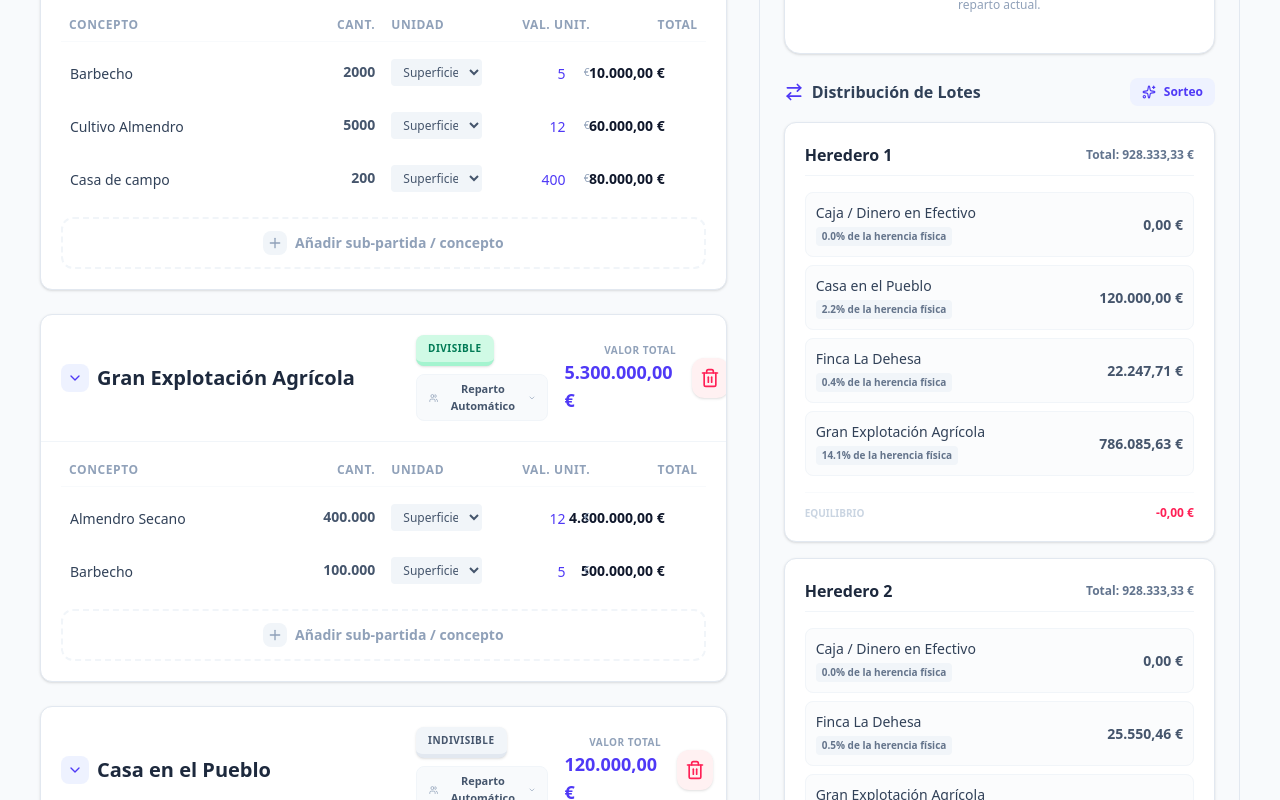
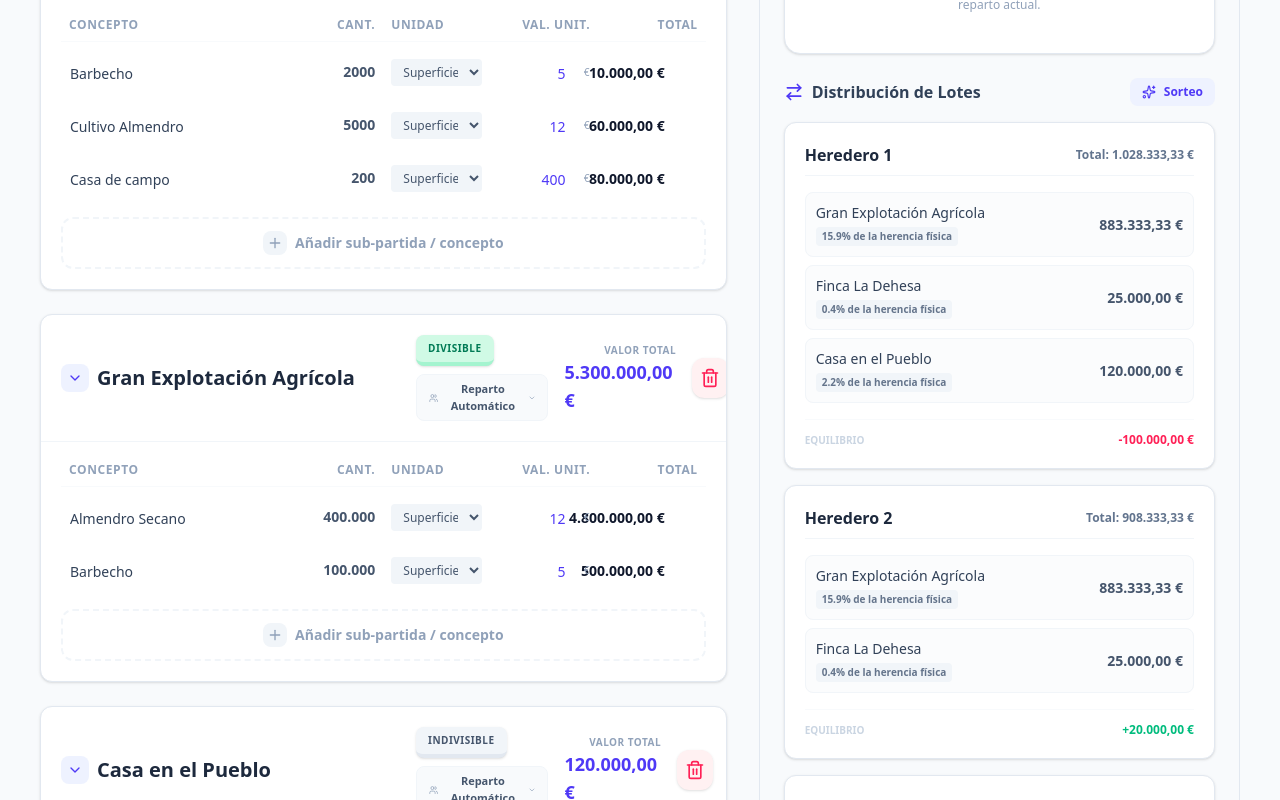
Before and after one commit to arquinsignia-creator/REPARTO-DE-HERENCIA, a Next.js app: page / in a window 1280 px wide. Shown: the part 620-1420 px from the top of the page. Built offline with nearby package versions, Linux system fonts and the light colour scheme.

Commit message:
feat: improve distribution algorithm and UI refinements

```diff
--- a/src/app/page.tsx
+++ b/src/app/page.tsx
@@ -110,7 +110,7 @@ export default function Page() {
       isFixed: true, // Asset cannot be deleted
       asignarA: [] as number[],
       sub_partidas: [
-        { id: 'scash', concepto: "Efectivo y Bancos", cantidad: 0, unidad: "€", valor_unitario: 1 }
+        { id: 'scash', concepto: "Efectivo y Bancos", cantidad: 1, unidad: "€", valor_unitario: 0 }
       ]
     },
     {
@@ -366,64 +366,58 @@ export default function Page() {
     }
 
     // 3. Repartir pendientes (automático)
-
-    // 3a. DINERO / CAJA (Especial): Se reparte a partes iguales entre todos los herederos
-    // a menos que se haya asignado manualmente o marcado como indivisible.
-    const activoCash = totalActivos.find(a => a.id === 'cash');
-    if (activoCash && activoCash.asignarA.length === 0 && activoCash.divisible && !(activoCash as any).yaConsolidado) {
-      const numParticipantes = lotes.length;
-      const factorMasa = (fiscalConfig.gananciales && activoCash.esGanancial !== false) ? 0.5 : 1;
-      const valorPorHeredero = (activoCash.valorTotal * factorMasa) / numParticipantes;
-
-      lotes.forEach(lote => {
-        lote.activos.push({
-          id: `cash_${lote.id}`,
-          nombre: activoCash.nombre,
-          valor: valorPorHeredero,
-          fraccion: (factorMasa / numParticipantes),
-          tipo: 'herencia'
-        });
-        lote.valorBienes += valorPorHeredero;
-      });
-      (activoCash as any).yaConsolidado = true;
-    }
-
-    const pendientes = totalActivos.filter(a =>
+    // EXCLUIMOS "Caja / Dinero en Efectivo" para que actúe como buffer al final
+
+    const pendientesFisicos = totalActivos.filter(a =>
+      a.id !== 'cash' &&
       a.asignarA.length === 0 &&
       !(a as any).yaConsolidado
     ).sort((a, b) => b.valorTotal - a.valorTotal);
 
-    // 3b. Primero indivisibles: Seguir asignando al más pobre para evitar fragmentación
-    pendientes.filter(a => !a.divisible).forEach(activo => {
-      lotes.sort((a, b) => a.valorBienes - b.valorBienes);
-      let valorHeredable = (activo as any).valorHeredableRestante !== undefined ? (activo as any).valorHeredableRestante : (activo.valorTotal * ((fiscalConfig.gananciales && activo.esGanancial !== false) ? 0.5 : 1));
-      lotes[0].activos.push({
+    pendientesFisicos.forEach(activo => {
+      const factorMasa = (fiscalConfig.gananciales && activo.esGanancial !== false) ? 0.5 : 1;
+      let valorHeredable = (activo as any).valorHeredableRestante !== undefined
+        ? (activo as any).valorHeredableRestante
+        : (activo.valorTotal * factorMasa);
+
+      if (valorHeredable <= 0.01) return;
+
+      // Intentar asignar el 100% a alguien que tenga "hueco" en su cuota ideal
+      const candidatosQueCaben = lotes
+        .filter(l => l.valorBienes + valorHeredable <= cuotaIdeal + 0.01)
+        .sort((a, b) => a.valorBienes - b.valorBienes);
+
+      if (candidatosQueCaben.length > 0) {
+        // Cabe entero en al menos un heredero. Se lo damos al que menos tenga.
+        const lote = candidatosQueCaben[0];
+        lote.activos.push({
           id: activo.id,
           nombre: activo.nombre,
           valor: valorHeredable,
           fraccion: valorHeredable / activo.valorTotal,
           tipo: 'herencia'
         });
-      lotes[0].valorBienes += valorHeredable;
-    });
-
-    // 3c. Luego divisibles: REPARTO EQUILIBRADO (Novedad)
-    const divisiblesPendientes = totalActivos.filter(a =>
-      a.divisible &&
-      a.asignarA.length === 0 &&
-      (!(a as any).yaConsolidado || ((a as any).valorHeredableRestante && (a as any).valorHeredableRestante > 0.01))
-    );
-
-    divisiblesPendientes.forEach(activo => {
-      let restante = (activo as any).valorHeredableRestante !== undefined ? (activo as any).valorHeredableRestante : (activo.valorTotal * ((fiscalConfig.gananciales && activo.esGanancial !== false) ? 0.5 : 1));
-
-      // Intentamos repartir para equilibrar el déficit de todos
+        lote.valorBienes += valorHeredable;
+      } else {
+        // No cabe entero en nadie sin superar su cuota ideal.
+        if (!activo.divisible) {
+          // Si es indivisible, se lo damos al que menos tenga aunque se pase.
+          const lote = [...lotes].sort((a, b) => a.valorBienes - b.valorBienes)[0];
+          lote.activos.push({
+            id: activo.id,
+            nombre: activo.nombre,
+            valor: valorHeredable,
+            fraccion: valorHeredable / activo.valorTotal,
+            tipo: 'herencia'
+          });
+          lote.valorBienes += valorHeredable;
+        } else {
+          // Si es divisible, repartimos entre los que tienen déficit para equilibrar.
+          let restante = valorHeredable;
           while (restante > 0.01) {
-        // Encontrar quiénes están por debajo de la cuota ideal
             const conDeficit = lotes.filter(l => l.valorBienes < cuotaIdeal - 0.01);
-
             if (conDeficit.length === 0) {
-          // Si nadie tiene déficit, repartir lo que sobra a partes iguales entre todos
+              // Nadie tiene déficit, repartir el resto a partes iguales
               const aCadaUno = restante / lotes.length;
               lotes.forEach(lote => {
                 lote.activos.push({
@@ -437,13 +431,12 @@ export default function Page() {
               });
               restante = 0;
             } else {
-          // Repartir proporcionalmente al déficit para que todos lleguen a la vez a la cuota
+              // Repartir proporcionalmente al déficit
               const deficitTotal = conDeficit.reduce((acc, l) => acc + (cuotaIdeal - l.valorBienes), 0);
-          const aRepartirAhorra = Math.min(restante, deficitTotal);
-
+              const aRepartirAhora = Math.min(restante, deficitTotal);
               conDeficit.forEach(lote => {
                 const miDeficit = cuotaIdeal - lote.valorBienes;
-            const miParte = (miDeficit / deficitTotal) * aRepartirAhorra;
+                const miParte = (miDeficit / deficitTotal) * aRepartirAhora;
                 if (miParte > 0.01) {
                   lote.activos.push({
                     id: `${activo.id}_bal_${lote.id}`,
@@ -455,12 +448,63 @@ export default function Page() {
                   lote.valorBienes += miParte;
                 }
               });
-          restante -= aRepartirAhorra;
-        }
-      }
-    });
-
-    // 4. UNIFICACIÓN DE ACTIVOS (Evitar filas duplicadas del mismo bien)
+              restante -= aRepartirAhora;
+            }
+          }
+        }
+      }
+    });
+
+    // 4. Reparto de "Caja / Dinero en Efectivo" como buffer de equilibrio
+    const activoCash = totalActivos.find(a => a.id === 'cash');
+    if (activoCash && activoCash.asignarA.length === 0 && !(activoCash as any).yaConsolidado) {
+      const factorMasa = (fiscalConfig.gananciales && activoCash.esGanancial !== false) ? 0.5 : 1;
+      let cashRestante = activoCash.valorTotal * factorMasa;
+
+      // Primero: Intentar llenar los déficits de los herederos
+      const conDeficit = lotes.filter(l => l.valorBienes < cuotaIdeal - 0.01)
+                             .sort((a, b) => b.valorBienes - a.valorBienes); // Empezar por los que casi llegan o proporcional? Mejor proporcional.
+
+      if (conDeficit.length > 0 && cashRestante > 0) {
+        const deficitTotal = conDeficit.reduce((acc, l) => acc + (cuotaIdeal - l.valorBienes), 0);
+        const aRepartir = Math.min(cashRestante, deficitTotal);
+
+        conDeficit.forEach(lote => {
+          const miDeficit = cuotaIdeal - lote.valorBienes;
+          const miParte = (miDeficit / deficitTotal) * aRepartir;
+          if (miParte > 0.01) {
+            lote.activos.push({
+              id: `cash_${lote.id}`,
+              nombre: activoCash.nombre,
+              valor: miParte,
+              fraccion: miParte / activoCash.valorTotal,
+              tipo: 'herencia'
+            });
+            lote.valorBienes += miParte;
+          }
+        });
+        cashRestante -= aRepartir;
+      }
+
+      // Segundo: Si aún sobra cash (raro si hay deudas, pero posible), repartir a partes iguales entre todos
+      if (cashRestante > 0.01) {
+        const aCadaUno = cashRestante / lotes.length;
+        lotes.forEach(lote => {
+          lote.activos.push({
+            id: `cash_extra_${lote.id}`,
+            nombre: activoCash.nombre,
+            valor: aCadaUno,
+            fraccion: aCadaUno / activoCash.valorTotal,
+            tipo: 'herencia'
+          });
+          lote.valorBienes += aCadaUno;
+        });
+      }
+    } else if (activoCash && activoCash.asignarA.length > 0) {
+       // Si fue asignado manualmente, ya se procesó en el paso 2
+    }
+
+    // 5. UNIFICACIÓN DE ACTIVOS (Evitar filas duplicadas del mismo bien)
     lotes.forEach(lote => {
       const unificados: any[] = [];
       lote.activos.forEach(act => {
@@ -476,7 +520,7 @@ export default function Page() {
       lote.activos = unificados;
     });
 
-    // 5. AJUSTE DE COMPENSACIONES FÍSICAS (Especial Gananciales)
+    // 6. AJUSTE DE COMPENSACIONES FÍSICAS (Especial Gananciales)
     // Tras el reparto, si algún heredero tiene exceso y el cónyuge defecto,
     // transferimos valor de sus bienes de herencia al cónyuge.
     if (fiscalConfig.gananciales) {
@@ -496,11 +540,6 @@ export default function Page() {
 
                 // Mermar del heredero
                 act.valor -= aTransferir;
-                const fraccMermada = aTransferir / (act.valor / act.fraccion || 1);
-                // Nota: fraccion es respecto al total original del activo.
-                // fraccion = valor / totalOriginal -> totalOriginal = valor / fraccion.
-                // Pero es más robusto usar el valorTotal calculado antes si lo tuviéramos a mano.
-                // Como no, aproximamos fraccion = act.fraccion - (aTransferir/totalOriginal).
                 const totalOriginal = totalActivos.find(ta => ta.nombre === act.nombre)?.valorTotal || 1;
                 act.fraccion -= aTransferir / totalOriginal;
                 lote.valorBienes -= aTransferir;
@@ -527,7 +566,7 @@ export default function Page() {
       }
     }
 
-    // 6. Calcular compensaciones finales
+    // 7. Calcular compensaciones finales
     const compensaciones = lotes.map(lote => {
       const valorGananciales = lote.activos.filter(a => a.tipo === 'gananciales').reduce((sum, a) => sum + a.valor, 0);
       const totalHerenciaRecibida = lote.valorBienes - valorGananciales;
@@ -623,7 +662,7 @@ export default function Page() {
   };
 
   const actualizarSubpartida = (activoId: string, subId: string, campo: string, valor: any) => {
-    setActivos(activos.map(a => {
+    setActivos(prev => prev.map(a => {
       if (a.id !== activoId) return a;
       return {
         ...a,
@@ -1070,7 +1109,7 @@ export default function Page() {
               const isFixed = (activo as any).isFixed;
 
               return (
-                <div key={activo.id} className="bg-white rounded-xl border border-slate-200 shadow-sm overflow-hidden transition-all duration-300">
+                <div key={activo.id} className={`rounded-xl border border-slate-200 shadow-sm overflow-hidden transition-all duration-300 ${isFixed ? 'bg-blue-50/40' : 'bg-white'}`}>
                   {/* Asset Header - Clickable for Accordion */}
                   <div
                     onClick={() => toggleAssetExpansion(activo.id)}
@@ -1528,15 +1567,21 @@ export default function Page() {
                         </div>
                       </div>
 
-                      {!esConyuge && (
+                      {!esConyuge && (() => {
+                        const compensacion = reparto.compensaciones.find(c => c.heredero === lote.id);
+                        const diferencia = compensacion?.diferencia || 0;
+                        if (Math.abs(diferencia) < 0.01) return null;
+
+                        return (
                           <div className="pt-3 border-t border-slate-50 flex justify-between items-center">
                             <span className="text-[10px] font-bold text-slate-300 uppercase">Equilibrio</span>
-                          <span className={`text-xs font-bold ${reparto.compensaciones.find(c => c.heredero === lote.id)?.diferencia! >= 0 ? 'text-emerald-500' : 'text-rose-500'}`}>
-                            {reparto.compensaciones.find(c => c.heredero === lote.id)?.diferencia! >= 0 ? '+' : ''}
-                            {formatCurrency(reparto.compensaciones.find(c => c.heredero === lote.id)?.diferencia!)}
+                            <span className={`text-xs font-bold ${diferencia >= 0 ? 'text-emerald-500' : 'text-rose-500'}`}>
+                              {diferencia >= 0 ? '+' : ''}
+                              {formatCurrency(diferencia)}
                             </span>
                           </div>
-                      )}
+                        );
+                      })()}
                     </div>
                   );
                 });
```
Lines whose indentation alone changed are shown as unchanged.
